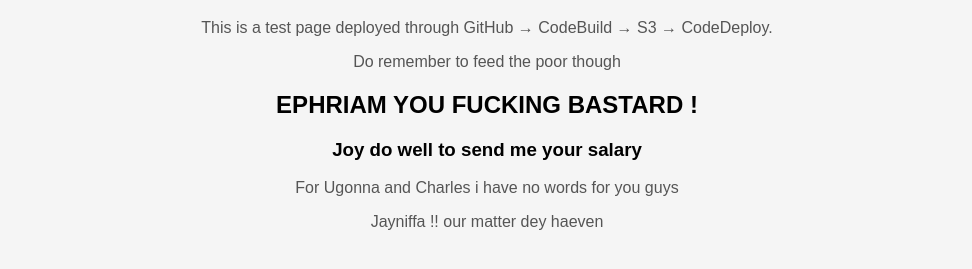
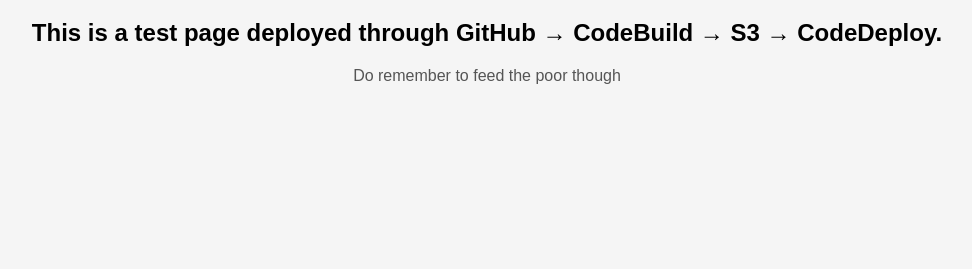
Before and after one commit to vvkelechi/Klec-CI-CD, a plain HTML site: page index.html in a window 1280 px wide. Shown: the part 119-388 px from the top of the page, without its empty margins (153-1125 px from the left). Drawn offline with Linux system fonts and the light colour scheme.

Commit message:
Update index.html

```diff
--- a/index.html
+++ b/index.html
@@ -8,11 +8,7 @@
 </head>
 <body>
     <h1>Welcome to My HTML Deployment Pipeline</h1>
-    <p>This is a test page deployed through GitHub → CodeBuild → S3 → CodeDeploy.</p>
+    <h2>This is a test page deployed through GitHub → CodeBuild → S3 → CodeDeploy.</h2>
     <p>Do remember to feed the poor though</p>
-    <h2>EPHRIAM YOU FUCKING BASTARD !</h2>
-    <h3>Joy do well to send me your salary</h3>
-    <p>For Ugonna and Charles i have no words for you guys</p>
-    <p>Jayniffa !! our matter dey haeven</p>
 </body>
 </html>
```
